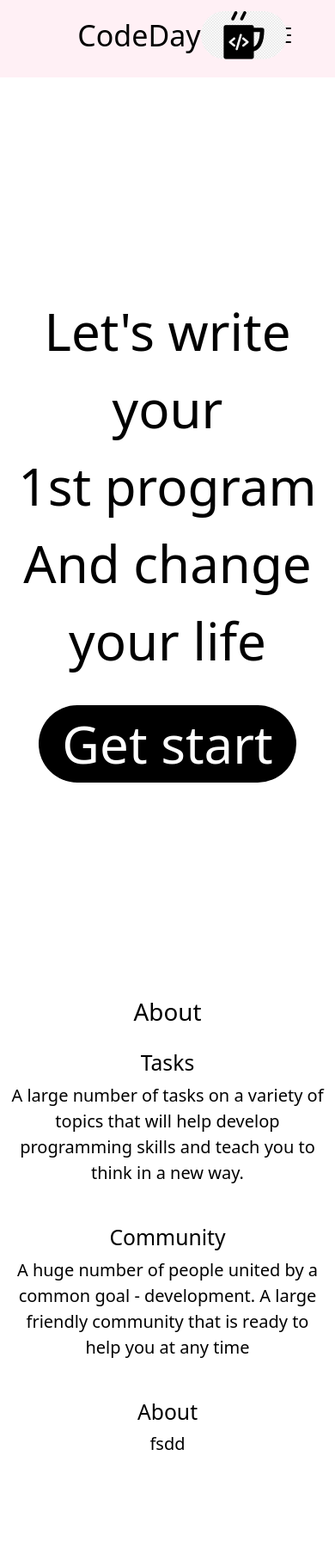
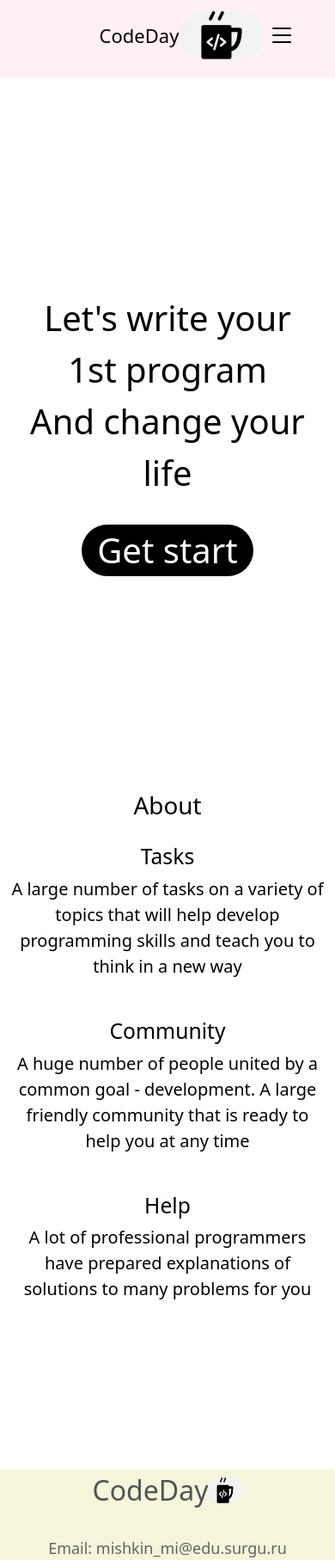
Before and after one commit to qwetry4444/CodeDay-Adaptive, a PHP site: page /main.html in a window 390 px wide. Shown: the top 1814 px of the page at 86% size. Run offline with PHP 8.4, Linux system fonts and the light colour scheme.

Commit message:
mobile_adaptive

```diff
--- a/css/style.css
+++ b/css/style.css
@@ -88,7 +88,25 @@
     color:#5e5e5e;
 }
 
+@media screen and (max-width: 576px){
+    a.navbar-brand{
+    font-size: 28px;
+    }
+}
 
+@media screen and (max-width: 410px){
+    a.navbar-brand{
+    font-size: 22px;
+    }
+}
+
+@media screen and (max-width: 368px){
+    a.navbar-brand{
+        margin: 0;
+        left: 0;
+    }
+
+}
 
 /* .nav-item .nav-link{
     text-decoration: none;
@@ -167,6 +185,33 @@
 @media screen and (max-width: 992px){
     .offer-img img{
         display: none;
+    }
+}
+
+@media screen and (max-width: 768px){
+    .offer-text, .offer-button a, h4{
+        font-size: 50px;
+    }
+    .offer-button a{
+        width: 260px;
+    }
+}
+
+@media screen and (max-width: 576px){
+    .offer-text, .offer-button a, h4{
+        font-size: 40px;
+    }
+    .offer-button a{
+        width: 200px;
+    }
+}
+
+@media screen and (max-width: 340px){
+    .offer-text, .offer-button a, h4{
+        font-size: 40px;
+    }
+    .offer-button a{
+        width: 200px;
     }
 }
 
--- a/main.html
+++ b/main.html
@@ -75,15 +75,15 @@
             <div class="row lg md">
                 <div class="col-lg-4 col-md-7">
                     <h2>Tasks</h2>
-                    <p>A large number of tasks on a variety of topics that will help develop programming skills and teach you to think in a new way.</p>
+                    <p>A large number of tasks on a variety of topics that will help develop programming skills and teach you to think in a new way</p>
                 </div>
                 <div class="col-lg-4 col-md-7">
                    <h2>Community</h2>
                    <p>A huge number of people united by a common goal - development. A large friendly community that is ready to help you at any time</p>
                 </div>
                 <div class="col-lg-4 col-md-7">
-                    <h2>About</h2>
-                    <p>fsdd </p>
+                    <h2>Help</h2>
+                    <p>A lot of professional programmers have prepared explanations of solutions to many problems for you </p>
                 </div>
             </div>
         </div>
```
